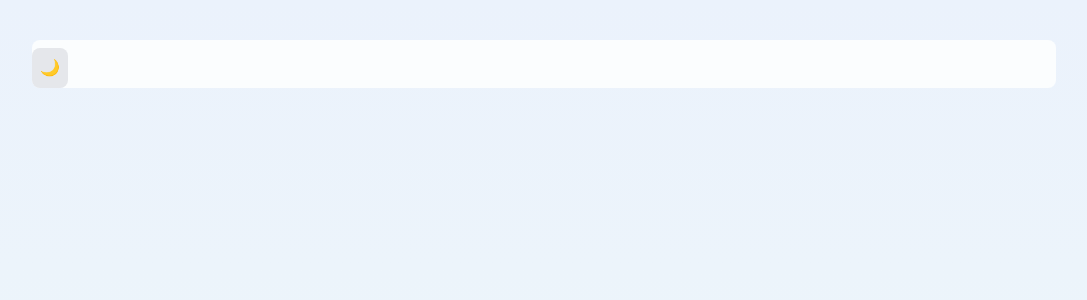
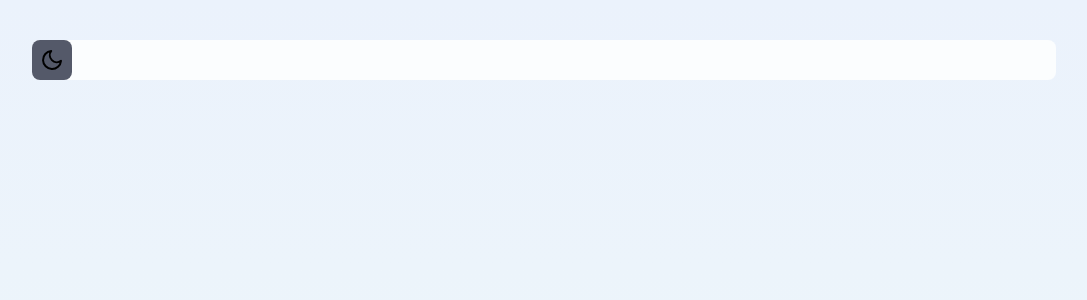
Before and after one commit to stkeys/Browser-Extension-UI, a Next.js app: page / in a window 1280 px wide. Shown: the top 300 px of the page, without its empty margins (96-1183 px from the left). Built offline with nearby package versions, Linux system fonts and the light colour scheme.

Commit message:
feat: add icon from react feather

```diff
--- a/components/DarkModeToggle.tsx
+++ b/components/DarkModeToggle.tsx
@@ -1,4 +1,5 @@
 'use client';
+import {Sun, Moon} from 'react-feather';
 
 
 import { useDarkMode } from "@/app/context/ThemeContext";
@@ -10,7 +11,7 @@ export default function DarkModeToggle() {
 
   return(
     <button onClick={() => setDarkMode(!darkMode)}>
-      {darkMode ? "☀️" : "🌙"}
+      {darkMode ? <Sun /> : <Moon />}
 
     </button>
   )
--- a/src/app/page.tsx
+++ b/src/app/page.tsx
@@ -8,7 +8,7 @@ export default function Home() {
     <ThemeProvider>
       <div className=" bg-[linear-gradient(180deg,_#EBF2FC_0%,_#EEF8F9_100%)] min-h-screen overflow-hidden text-black   dark:bg-gradient-to-b dark:from-[#040918] dark:to-[#091540] dark:text-white">
           <div className=" mx-[10%] bg-[hsl(200,60%,99%)] dark:bg-gradient-to-b dark:bg-[hsl(225,23%,24%)] rounded-lg mt-10">
-            <button className="bg-gray-200 p-2 rounded-lg hover:bg-gray-300 transition-colors mt-2">
+            <button className="bg-[hsl(226,11%,37%)] p-2 rounded-lg hover:bg-gray-300 transition-colors mt-2 flex items-center">
               <DarkModeToggle/>
             </button>
           </div>
```
